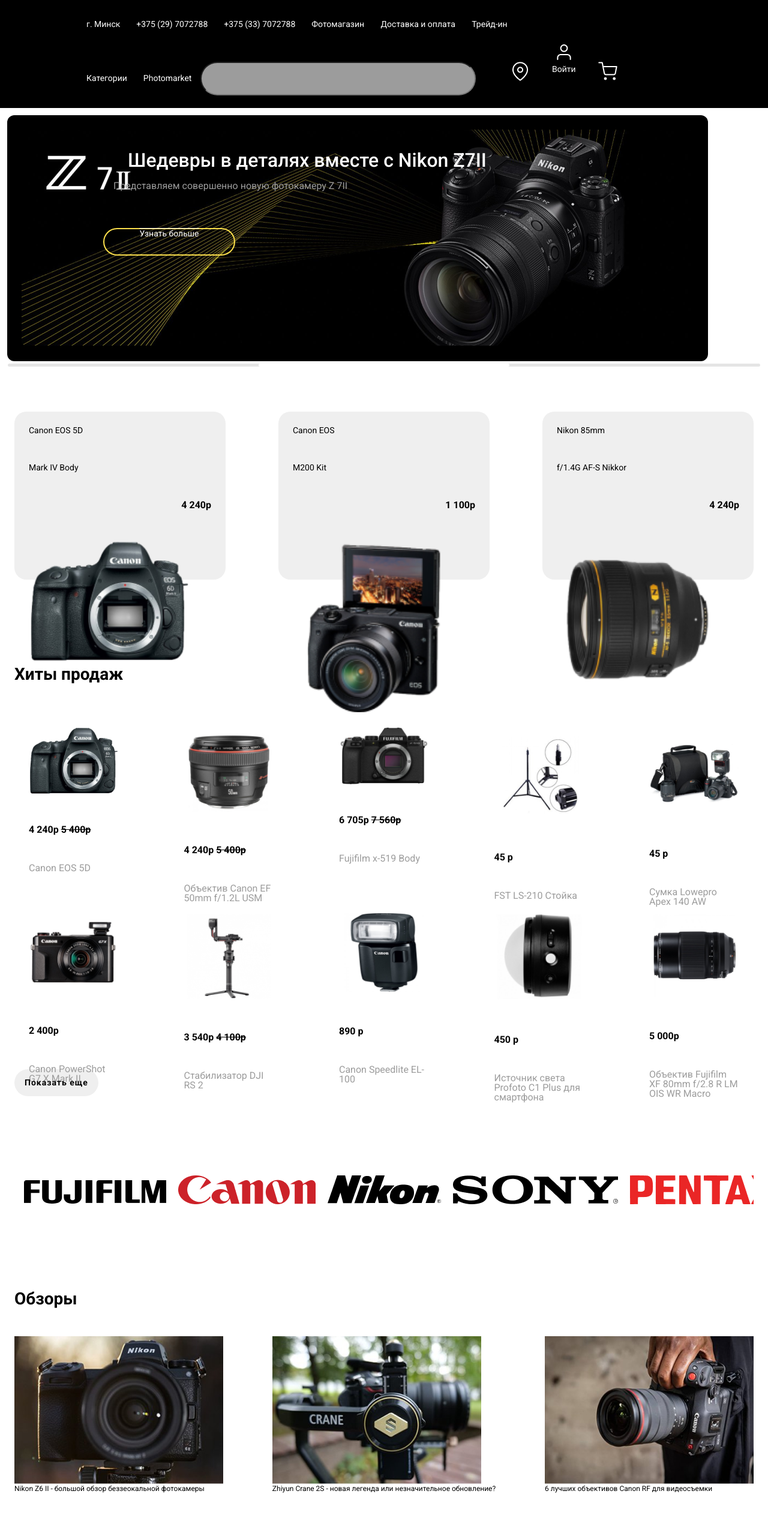
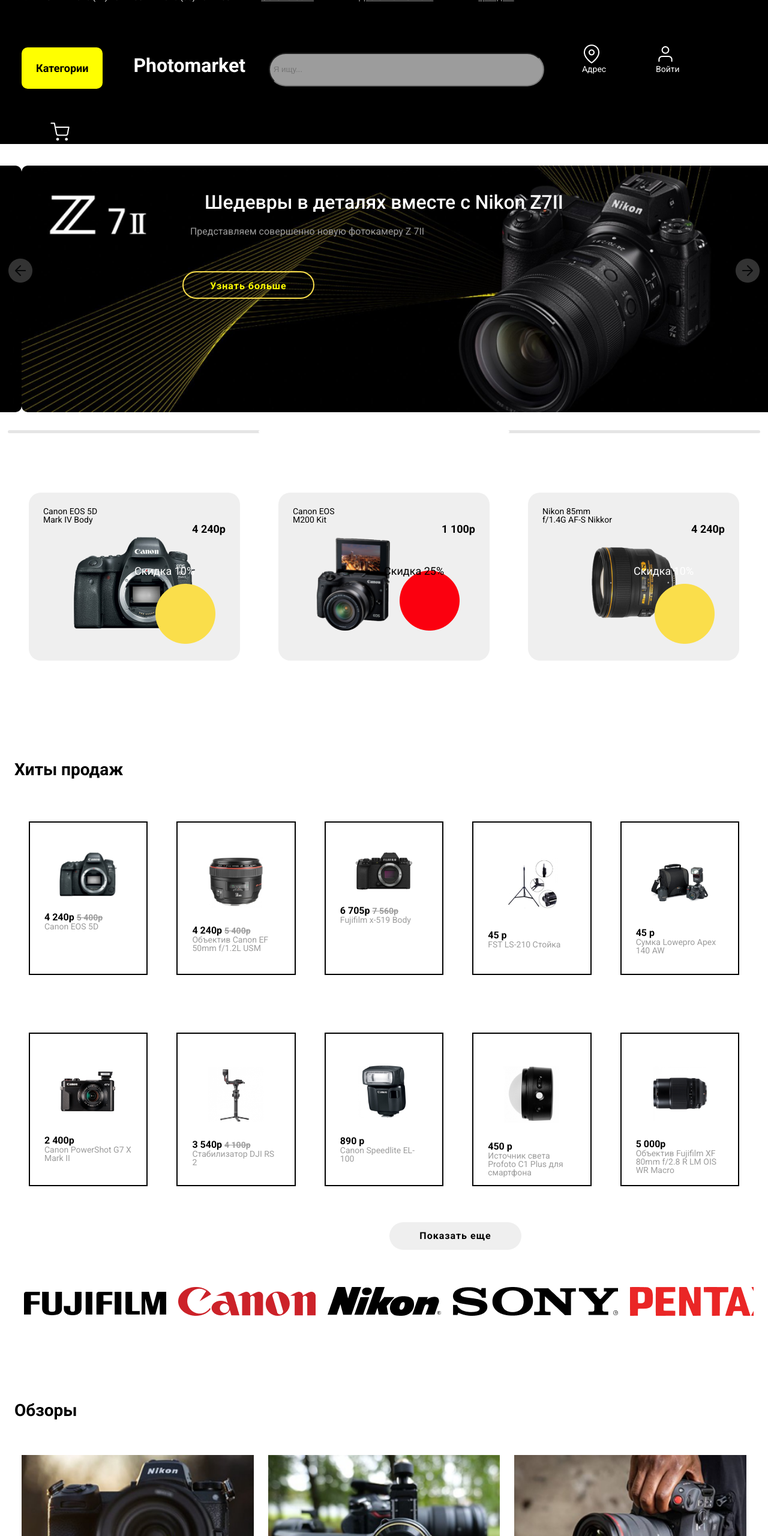
Before and after one commit to MaryiaCh/Home-12, a website with bundled scripts: page src/index.html in a window 1280 px wide. Shown: the top 2560 px of the page at 60% size. Built offline with nearby package versions, Linux system fonts and the light colour scheme.

Commit message:
added dekstop

```diff
--- a/src/index.html
+++ b/src/index.html
@@ -18,24 +18,27 @@
     <header class="header">
         <nav class="navbar">
             <ul>
-               <li class="navbar__list"><a href="#" class="navbar__link a">г. Минск</a></li>
-               <li class="navbar__list"><a href="#" class="navbar__link a">+375 (29) 7072788</a></li>
-               <li class="navbar__list"><a href="#" class="navbar__link a">+375 (33) 7072788</a></li>
+               <li class="list"><a href="#" class="link">г. Минск</a></li>
+               <li class="list"><a href="#" class="link">+375 (29) 7072788</a></li>
+               <li class="list"><a href="#" class="link">+375 (33) 7072788</a></li>
 
-               <span class="text">
-               <li class="navbar__list"><a href="#" class="navbar__link a">Фотомагазин</a></li>
-               <li class="navbar__list"><a href="#" class="navbar__link a">Доставка и оплата</a></li>
-               <li class="navbar__list"><a href="#" class="navbar__link a">Трейд-ин</a></li>
+               <span>
+                <li class="list"><a href="#" class="link text">Фотомагазин</a></li>
+                <li class="list"><a href="#" class="link text">Доставка и оплата</a></li>
+                <li class="list"><a href="#" class="link text">Трейд-ин</a></li>
                </span>
             </ul>
 
             <ul>
-            <li class="navbar__list"><a href="№" class="navbar__link a">Категории</a></li>
-            <li class="navbar__list"><a href="№" class="navbar__link a">Photomarket</a></li>
-            <input class="input" action="" img src="./img/icons/search.png" alt="img">Я ищу... </input>
-            <li class="navbar__list"><img src="./img/icons/map pin.png" alt="icon"></li>
-            <li class="navbar__list"><img src="./img/icons/Войти.png" alt="icon"></li>
-            <li class="navbar__list"><img src="./img/icons/shopping cart.png" alt="icon"></li>
+                <li class="list"><a href="#" class="link header__burger">Категории</a></li>
+                <li class="list"><a href="#" class="link header__title">Photomarket</a></li>
+                <input class="input" img src="./img/icons/search.png" alt="img" placeholder=" Я ищу..."></input>
+
+                <span>
+                <li class="icon list"><img src="./img/icons/map pin.png" alt="icon"><p class="icon__description">Адрес</p></li>
+                <li class="icon list"><img src="./img/icons/user.png" alt="icon"><p class="icon__description">Войти</p></li>
+                <li class="icon list"><img src="./img/icons/shopping cart.png" alt="icon"><p class="icon__description">Корзина</p></li>
+                </span>
                </ul>
         </nav>
     </header>
@@ -48,10 +51,14 @@
                   <div class="swiper-slide">
                     <div class="product">
                         <div class="product__item">
-                        <img src="./img/first page/main.png" alt="Img">
+                        <img class="product__vector-l" src="./img/icons/left vector.png" alt="icon">
+
+                        <img class="product__image" src="./img/first page/main.png" alt="Img">
+
+                        <img class="product__vector-r" src="./img/icons/right vector.png" alt="icon">
                         <h3 class="product__title">Шедевры в деталях вместе с Nikon Z7II</h3>
                         <p class="product__description">Представляем совершенно новую фотокамеру Z 7II</p>
-                        <a class="btn1 link" href="#">Узнать больше</a>
+                        <a class="product__btn link" href="#">Узнать больше</a>
                        </div>
                     </div>
                   </div>
@@ -69,6 +76,10 @@
             <p class="card__price">4 240р</p>
 
             <img class="card__image" src="./img/first page/image 1.png" alt="Img">
+
+            <img class="card__ellipse" src="./img/first page/Ellipse yellow.png" alt="icon">
+            <p class="card__ellipse_discont">Скидка 10%</p>
+
          </div>
 
          <div class="card">
@@ -78,6 +89,8 @@
             <p class="card__price">1 100р</p>
 
             <img class="card__image" src="./img/first page/image 2.png" alt="Img">
+            <img src="./img/first page/Ellipse red.png" alt="">
+            <p class="card__ellipse-red_discont">Скидка 25%</p>
          </div>
 
          <div class="card">
@@ -87,6 +100,8 @@
             <p class="card__price">4 240р</p>
 
             <img class="card__image" src="./img/first page/image 3.png" alt="Img">
+            <img class="card__ellipse-red" src="./img/first page/Ellipse yellow.png" alt="icon">
+            <p class="card__ellipse_discont">Скидка 10%</p>
          </div>
         </div>
         </section>
@@ -99,21 +114,21 @@
                 <div class="card1">
                     <img class="card1__image" src="./img/first page/image 1.png" alt="Img">
 
-                    <p class="card1__price">4 240р <span class="text-decoration"> 5 400р</span></p>
+                    <p class="card1__price">4 240р <span class="card1__price_discont"> 5 400р</span></p>
                     <p class="card1__description">Canon EOS 5D</p>
                 </div>
 
                 <div class="card1">
                     <img class="card1__image" src="./img/first page/2.png" alt="Img">
 
-                    <p class="card1__price">4 240р <span class="text-decoration"> 5 400р</span></p>
+                    <p class="card1__price">4 240р <span class="card1__price_discont"> 5 400р</span></p>
                     <p class="card1__description">Объектив Canon EF 50mm f/1.2L USM</p>
                 </div>
 
                 <div class="card1">
                     <img class="card1__image" src="./img/first page/3.png" alt="Img">
 
-                    <p class="card1__price">6 705р <span class="text-decoration"> 7 560р</span></p>
+                    <p class="card1__price">6 705р <span class="card1__price_discont"> 7 560р</span></p>
                     <p class="card1__description">Fujifilm x-519 Body</p>
                 </div>
 
@@ -143,12 +158,13 @@
                 <div class="card1">
                     <img class="card1__image" src="./img/first page/7.png" alt="Img">
 
-                    <p class="card1__price">3 540р <span class="text-decoration"> 4 100р</span></p>
+                    <p class="card1__price">3 540р <span class="card1__price_discont"> 4 100р</span></p>
                     <p class="card1__description">Стабилизатор DJI RS 2</p>
                 </div>
 
                 <div class="card1">
                     <img class="card1__image" src="./img/first page/8.png" alt="Img">
+
 
                     <p class="card1__price">890 р</p>
                     <p class="card1__description">Canon Speedlite EL-100</p>
@@ -169,10 +185,9 @@
                 </div>
             </div>
 
-            <div class="second-block">
-            <a class="btn btn__view" href="#">Показать еще</a>
+            <div class="section-block">
+            <a class="btn" href="#">Показать еще</a>
             </div>
-
         </section>
 
         <section class="section">
@@ -189,19 +204,19 @@
             <h3 class="title-section">Обзоры</h3>
 
             <div class="section__block">
-                <div>
-                    <img src="./img/first page/reviews 1.png" alt="Img">
-                    <p>Nikon Z6 II - большой обзор беззеокальной фотокамеры</p>
+                <div class="reviews">
+                    <img class="reviews__image" src="./img/first page/reviews 1.png" alt="Img">
+                    <p class="reviews__description">Nikon Z6 II - большой обзор беззеокальной фотокамеры</p>
                 </div>
 
-                <div>
-                    <img src="./img/first page/reviews 2.png" alt="Img">
-                    <p>Zhiyun Crane 2S - новая легенда или незначительное обновление?</p>
+                <div class="reviews">
+                    <img class="reviews__image" src="./img/first page/reviews 2.png" alt="Img">
+                    <p class="reviews__description">Zhiyun Crane 2S - новая легенда или незначительное обновление?</p>
                 </div>
 
-                <div>
-                    <img src="./img/first page/reviews 3.png" alt="Img">
-                    <p>6 лучших объективов Canon RF для видеосъемки</p>
+                <div class="reviews">
+                    <img class="reviews__image" src="./img/first page/reviews 3.png" alt="Img">
+                    <p class="reviews__description">6 лучших объективов Canon RF для видеосъемки</p>
                 </div>
             </div>
         </section>
@@ -212,77 +227,76 @@
             <div class="section__block">
                 <img src="./img/first page/instagram 1.png" alt="img">
                 <img src="./img/first page/instagram 2.png" alt="img">
-                <img src="./img/first page/instagram 3.png" alt="img">
+
+                <div class="instagram">
+                <img class="instagram__image" src="./img/first page/instagram 3.png" alt="img">
+                <p class="instagram__description">@photomarket.by</p>
+                </div>
+
                 <img src="./img/first page/instagram 4.png" alt="img">
                 <img src="./img/first page/instagram 5.png" alt="img">
             </div>
         </section>
-
-
-
-
-
-
     </main>
 
     <footer class="footer">
         <nav class="footer__navbar">
-            <ul>
-                <li class="navbar__list"><a href="#" class="navbar__link a">фотоаппараты</a></li>
-                <li class="navbar__list"><a href="#" class="navbar__link a">объективы</a></li>
-                <li class="navbar__list"><a href="#" class="navbar__link a">студийный свет</a></li>
-                <li class="navbar__list"><a href="#" class="navbar__link a">аксессуары</a></li>
-                <li class="navbar__list"><a href="#" class="navbar__link a">вспышки</a></li>
-                <li class="navbar__list"><a href="#" class="navbar__link a">сумки</a></li>
-                <li class="navbar__list"><a href="#" class="navbar__link a">печать</a></li>
-                <li class="navbar__list"><a href="#" class="navbar__link a">гаджеты</a></li>
+            <ul class="footer__navbar_column">
+                <li class="list"><a href="#" class="link">фотоаппараты</a></li>
+                <li class="list"><a href="#" class="link">объективы</a></li>
+                <li class="list"><a href="#" class="link">студийный свет</a></li>
+                <li class="list"><a href="#" class="link">аксессуары</a></li>
+                <li class="list"><a href="#" class="link">вспышки</a></li>
+                <li class="list"><a href="#" class="link">сумки</a></li>
+                <li class="list"><a href="#" class="link">печать</a></li>
+                <li class="list"><a href="#" class="link">гаджеты</a></li>
             </ul>
         </nav>
 
         <nav class="footer__navbar">
-            <ul>
-                <li class="navbar__list"><a href="#" class="navbar__link a">фотомагазин</a></li>
-                <li class="navbar__list"><a href="#" class="navbar__link a">фотопрокат</a></li>
-                <li class="navbar__list"><a href="#" class="navbar__link a">трейд-ин</a></li>
-                <li class="navbar__list"><a href="#" class="navbar__link a">доставка</a></li>
-                <li class="navbar__list"><a href="#" class="navbar__link a">как купить?</a></li>
-                <li class="navbar__list"><a href="#" class="navbar__link a">способы оплаты</a></li>
-                <li class="navbar__list"><a href="#" class="navbar__link a">гарантия и возврат</a></li>
-                <li class="navbar__list"><a href="#" class="navbar__link a">сертификаты</a></li>
-                <li class="navbar__list"><a href="#" class="navbar__link a">скидки</a></li>
+            <ul class="footer__navbar_column">
+                <li class="list"><a href="#" class="link">фотомагазин</a></li>
+                <li class="list"><a href="#" class="link">фотопрокат</a></li>
+                <li class="list"><a href="#" class="link">трейд-ин</a></li>
+                <li class="list"><a href="#" class="link">доставка</a></li>
+                <li class="list"><a href="#" class="link">как купить?</a></li>
+                <li class="list"><a href="#" class="link">способы оплаты</a></li>
+                <li class="list"><a href="#" class="link">гарантия и возврат</a></li>
+                <li class="list"><a href="#" class="link">сертификаты</a></li>
+                <li class="list"><a href="#" class="link">скидки</a></li>
             </ul>
         </nav>
 
         <nav class="footer__navbar">
-            <ul >
-                <li class="navbar__list"><a href="#" class="navbar__link a">о компании</a></li>
-                <li class="navbar__list"><a href="#" class="navbar__link a">новости</a></li>
-                <li class="navbar__list"><a href="#" class="navbar__link a">акции</a></li>
-                <li class="navbar__list"><a href="#" class="navbar__link a">обзоры</a></li>
-                <li class="navbar__list"><a href="#" class="navbar__link a">контакты</a></li>
-                <li class="navbar__list"><a href="#" class="navbar__link a">вакансии</a></li>
-                <li class="navbar__list"><a href="#" class="navbar__link a">партнеры</a></li>
-                <li class="navbar__list"><a href="#" class="navbar__link a">отзывы</a></li>
-                <li class="navbar__list"><a href="#" class="navbar__link a">карта сайта</a></li>
+            <ul class="footer__navbar_column">
+                <li class="list"><a href="#" class="link">о компании</a></li>
+                <li class="list"><a href="#" class="link">новости</a></li>
+                <li class="list"><a href="#" class="link">акции</a></li>
+                <li class="list"><a href="#" class="link">обзоры</a></li>
+                <li class="list"><a href="#" class="link">контакты</a></li>
+                <li class="list"><a href="#" class="link">вакансии</a></li>
+                <li class="list"><a href="#" class="link">партнеры</a></li>
+                <li class="list"><a href="#" class="link">отзывы</a></li>
+                <li class="list"><a href="#" class="link">карта сайта</a></li>
             </ul>
         </nav>
 
-        <nav class="footer__navbar">
-            <ul >
-                <li class="navbar__list"><a href="#" class="navbar__link a">контактная информация</a></li>
-                <li class="navbar__list"><a href="#" class="navbar__link a">+37592901001010</a></li>
-                <li class="navbar__list"><a href="#" class="navbar__link a">г. Минск ул. Победителей д 3 пом 41</a></li>
-                <li class="navbar__list"><a href="#" class="navbar__link a">fotomagaz@gmail.com</a></li>
+        <nav class="footer__navbar footer__column">
+            <ul>
+                <li class="list"><a href="#" class="link">контактная информация</a></li>
+                <li class="list"><a href="#" class="link">+37592901001010</a></li>
+                <li class="list"><a href="#" class="link">г. Минск ул. Победителей д 3 пом 41</a></li>
+                <li class="list"><a href="#" class="link">fotomagaz@gmail.com</a></li>
             </ul>
 
             <ul >
-                <li class="navbar__list"><a href="#" class="navbar__link a">способы оплаты</a></li>
+                <li class="list"><a href="#" class="link">способы оплаты</a></li>
             </ul>
 
             <ul class="footer__icons">
-                <li class="navbar__list"><a href="#" class="navbar__link a"><img src="./img/footer/image 48.png" alt="icon"></a></li>
-                <li class="navbar__list"><a href="#" class="navbar__link a"><img src="./img/footer/image 49.png" alt="icon"></a></li>
-                <li class="navbar__list"><a href="#" class="navbar__link a"><img src="./img/footer/image 50.png" alt="icon"></a></li>
+                <li class="list"><a href="#" class="link"><img src="./img/footer/image 48.png" alt="icon"></a></li>
+                <li class="list"><a href="#" class="link"><img src="./img/footer/image 49.png" alt="icon"></a></li>
+                <li class="list"><a href="#" class="link"><img src="./img/footer/image 50.png" alt="icon"></a></li>
             </ul>
         </nav>
     </footer>
--- a/src/styles/_btn.scss
+++ b/src/styles/_btn.scss
@@ -1,10 +1,11 @@
 .btn {
-    @include flex();
 
-    display: inline-block;
-    width: 140px;
-    height: 45px;
+
     margin: $m-1 $m-2;
+    width: 220px;
+    height: 46px;
+    left: 50%;
+    right: 50%;
 
     text-decoration: none;
     line-height: 45px;
@@ -12,28 +13,12 @@
     text-align: center;
     letter-spacing: 1px;
 
-    font-size: $font-14;
+    font-size: $font-16;
     font-weight: $font-w-700;
 
     color: $color-black;
     background: $color-lightgray;
 
-    &__view {
-        display: flex;
-        justify-content: center;
-
-    }
+    position: absolute;
+    left: 625px;
 }
-
-.btn1 {
-    box-sizing: border-box;
-
-    position: absolute;
-    width: 220px;
-    height: 46px;
-    left: 172px;
-    top: 200px;
-
-    border: 2px solid #FADE4B;
-    border-radius: 28px;
-}
--- a/src/styles/_default.scss
+++ b/src/styles/_default.scss
@@ -67,7 +67,7 @@
 }
 
 .link {
-    text-decoration: overline;
+    text-decoration: none;
     color: white;
     font-size: 14px;
 
@@ -78,34 +78,26 @@
 
 
 
-.navbar {
-    position: absolute;
-    margin-left: 9rem;
+// .navbar {
+//     position: absolute;
+//     margin-left: 9rem;
 
-    &__list {
-        list-style: none;
-        display: inline-block;
-        padding: 1rem;
-    }
+//     &__list {
+//         list-style: none;
+//         display: inline-block;
+//         padding: 1rem;
+//     }
 
-    &__link {
-        text-decoration: none;
-        color: white;
-        font-size: 14px;
+//     &__link {
+//         text-decoration: none;
+//         color: white;
+//         font-size: 14px;
 
-        transition: all .5s;
-}
+//         transition: all .5s;
+// }
 
-}
+// }
 
-.text {
-    color: $color-gray;
-    font-size: $font-14;
-
-    &-decoration {
-        text-decoration: line-through;
-    }
-}
 
 // .a:hover {
 //     @include transition();
--- a/src/styles/_header.scss
+++ b/src/styles/_header.scss
@@ -5,17 +5,62 @@
     padding: $p-2;
 
     width: 100%;
-    height: 15rem;
+    height: 20rem;
+    color: $color-white;
+
+    &__title {
+        padding: $p-2;
+
+        font-size: $font-32;
+        font-weight: $font-w-700;
+
+        color: $color-white;
+        cursor: pointer;
+    }
+
+    &__burger {
+        padding: $p-2;
+
+        font-size: $font-18;
+        font-weight: $font-w-700;
+
+        color: $color-black;
+        cursor: pointer;
+        background-color: $color-yellow;
+        border-radius: 10px;
+    }
 }
 
 .input {
     width: 459px;
     height: 56px;
-    // left: 465px;
-    // top: 61px;
+
 
     border-radius: 60px;
 
     background-color: $color-gray;
     color: $color-white;
 }
+
+.text {
+    padding: $p-2;
+
+    color: $color-gray;
+    font-size: $font-14;
+
+    text-decoration: underline;
+
+}
+
+.icon {
+    display: inline-block;
+    width: 50px;
+    height: 50px;
+    padding: $p-5;
+
+    &__description {
+
+        font-size: $font-14;
+
+    }
+}
--- a/src/styles/_products.scss
+++ b/src/styles/_products.scss
@@ -1,73 +1,163 @@
 .card {
+    position: relative;
     width: 352px;
     height: 280px;
+    padding: 2rem;
+    margin: 2rem;
 
     background: $color-lightgray;
     border-radius: 20px;
 
+    text-align: center;
+
+    display: inline-block;
+
+    &__image {
+        width: auto;
+        height: 160px;
+    }
+
     &__description {
-        padding: $p-2;
         text-align: left;
         color: $color-black;
         font-size: $font-14;
     }
 
     &__price {
-        padding: $p-2;
         text-align: right;
         color: $color-black;
-        font-size: $font-16;
+        font-size: $font-18;
         font-weight: $font-w-700;
     }
 
-    &__image {
-        width: 90%;
-        padding: $p-2;
-        justify-content: center;
+    &__ellipse {
+        position: absolute;
+        bottom: 10%;
+        left: 60%;
 
-        position: relative;
+        &_discont {
+            position: absolute;
+            bottom: 50%;
+            left: 50%;
+
+            color: $color-white;
+            font-size: $font-18;
+        }
+
+    }
+    &__ellipse-red {
+        position: absolute;
+        bottom: 10%;
+        left: 60%;
+
+        &_discont {
+            position: absolute;
+            bottom: 50%;
+            left: 50%;
+
+            color: $color-black;
+            font-size: $font-18;
+        }
     }
 }
 
-
 .card1 {
-    width: 198px;
+    width: 200px;
     height: 256px;
 
-    &__description {
+    padding: 2rem;
+    margin: 2rem;
+
+    border: 2px solid black;
+
+    &__image {
+        width: 100%;
         padding: $p-2;
-        text-align: left;
-        color: $color-gray;
-        font-size: $font-16;
     }
 
     &__price {
-        padding: $p-2;
         text-align: left;
         color: $color-black;
         font-size: $font-16;
         font-weight: $font-w-700;
+
+        &_discont {
+            color: $color-gray;
+            font-size: $font-14;
+            text-decoration: line-through;
+        }
     }
+
+    &__description {
+        text-align: left;
+        color: $color-gray;
+        font-size: $font-14;
+    }
+}
+
+.reviews {
+    width: calc(100% / 3);
+
+    padding: $p-1;
+
 
     &__image {
         width: 100%;
-        padding: $p-2;
-        justify-content: center;
-     }
+
+    }
+
+    &__description {
+    padding: 0 $p-2 ;
+    font-size: $font-18;
+
+    text-align: center;
+   }
 }
+
+.instagram {
+    color: $color-white;
+    position: relative;
+    text-align: center;
+    background: $color-black;
+
+    &__image {
+        background-color: $color-lightgray;
+        opacity: 0.6;
+
+    }
+
+    &__description {
+
+        position: absolute;
+        top: 50%;
+        left: 50%;
+        transform: translate(-50%, -50%);
+    }
+
+}
+
 
 .product {
     @include flex();
+    padding: $p-2;
+    margin: $m-1;
 
-    &__item {
-        margin: $m-1;
-        padding: $p-2;
+    &__image {
+        width: 1280px;
+        border-radius: 10px;
 
-        text-align: center;
-        background-color: $color-black;
-        border-radius: 1rem;
         cursor: pointer;
+
     }
+    // &__item {
+    //     margin: $m-1;
+    //     padding: $p-2;
+
+    //     text-align: center;
+    //     background-color: $color-black;
+    //     border-radius: 10px;
+    //     cursor: pointer;
+    // }
 
       &__title {
         padding: $p-1;
@@ -76,10 +166,11 @@
         font-weight: $font-w-500;
 
         color: $color-white;
+        text-align: left;
 
         position: absolute;
         top: 20%;
-        left: 40%;
+        left: 50%;
         transform: translate(-50%, -50%);
       }
 
@@ -89,11 +180,50 @@
         font-size: $font-16;
 
         color: $color-gray;
-        line-height: 1.5;
+        text-align: left;
 
         position: absolute;
         top: 30%;
-        left: 30%;
+        left: 40%;
         transform: translate(-50%, -50%);
       }
+
+      &__btn {
+
+        display: inline-block;
+        width: 220px;
+        height: 46px;
+        position: absolute;
+        left: 280px;
+        top: 200px;
+        margin: $m-1 $m-2;
+
+        text-decoration: none;
+        line-height: 45px;
+        border-radius: 28px;
+        border: 2px solid #FADE4B;
+        text-align: center;
+        letter-spacing: 1px;
+
+        font-size: $font-16;
+        font-weight: $font-w-700;
+
+        color: $color-yellow;
+    }
+
+    &__vector-l {
+        position: absolute;
+        width: 48px;
+        height: 48px;
+        left: 10px;
+        top: 187px;
+    }
+
+    &__vector-r {
+        position: absolute;
+        width: 48px;
+        height: 48px;
+        right: 10px;
+        top: 187px;
+    }
 }
```
Also changed, not shown: src/styles/_footer.scss (+27 -2 lines), src/img/first page/Ellipse red.png (added), src/img/first page/Ellipse yellow.png (added), src/img/icons/left vector.png (added), src/img/icons/right vector.png (added), src/img/icons/user.png (added), src/img/icons/Войти.png (deleted), src/styles/main.css, 1 other file. Lines whose indentation alone changed are shown as unchanged.
